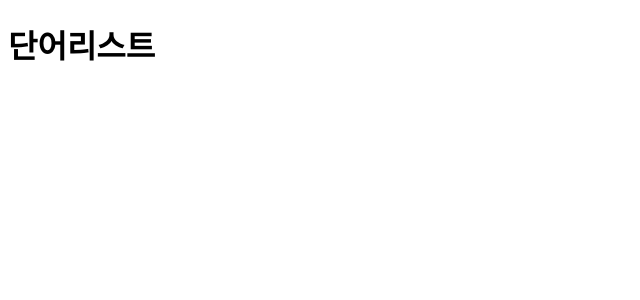
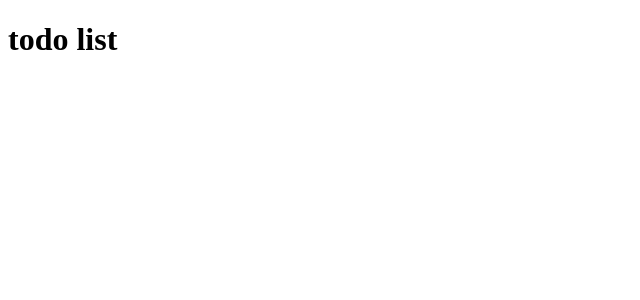
Before and after one commit to Kijun-Park/react-boilerplate, a React (Create React App) app: page / in a window 1280 px wide. Shown: the top 300 px of the page, without its empty margins (0-640 px from the left). Built offline with nearby package versions, Linux system fonts and the light colour scheme.

Commit message:
fix: 사전 api 미확보로 todolist로 전환

```diff
--- /dev/null
+++ b/src/Page/TodoList/TodoList.tsx
@@ -0,0 +1,11 @@
+import React from "react";
+
+const TodoList = () => {
+	return (
+		<div>
+			<h1>todo list</h1>
+		</div>
+	);
+};
+
+export default TodoList;
--- a/src/Page/WordList/WordList.tsx
+++ /dev/null
@@ -1,11 +0,0 @@
-import React from "react";
-
-const WordList = () => {
-	return (
-        <div>
-            <h1>단어리스트</h1>
-        </div>
-    );
-};
-
-export default WordList;
--- a/src/Router/Pages.tsx
+++ b/src/Router/Pages.tsx
@@ -1,13 +1,13 @@
 // import NotFound from "../NotFound/NotFound";
 
 import NotFound from "../Page/NotFound/NotFound";
-import WordList from "../Page/WordList/WordList";
+import TodoList from "../Page/TodoList/TodoList";
 import { RouteType } from "../Types/Route/Route";
 
 const routes: RouteType[] = [
 	{
 		path: "/",
-		component: WordList,
+		component: TodoList,
 	},
 	{
 		path: "/*",
```
